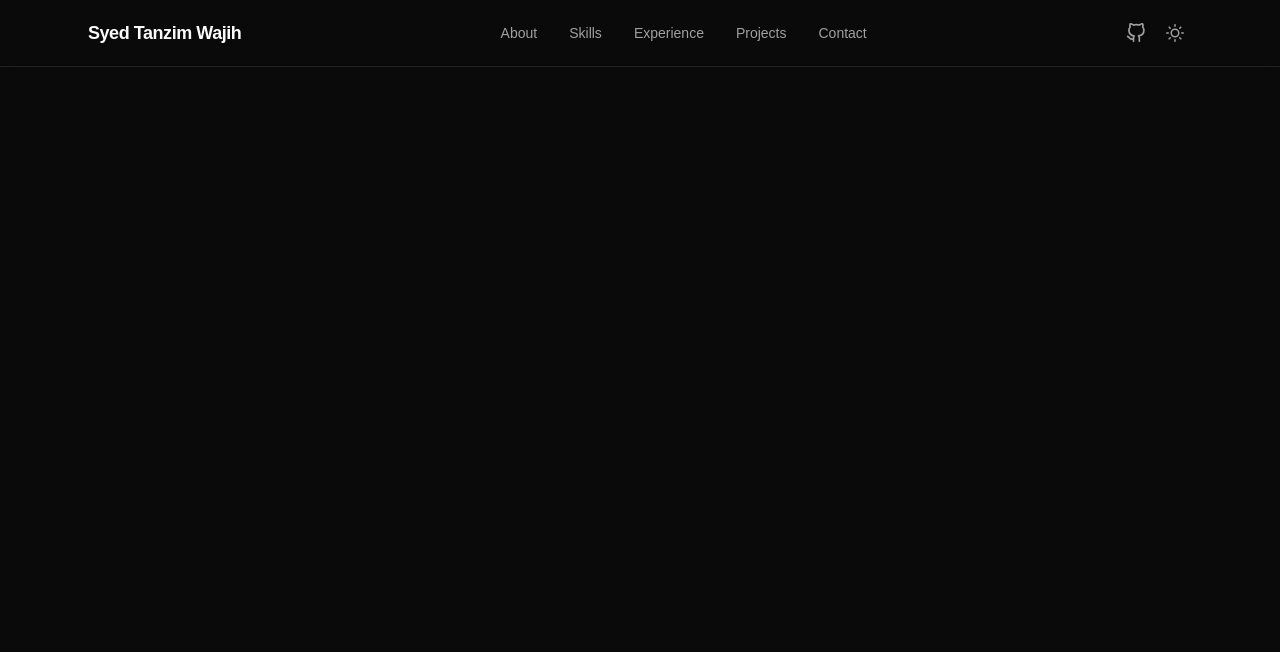
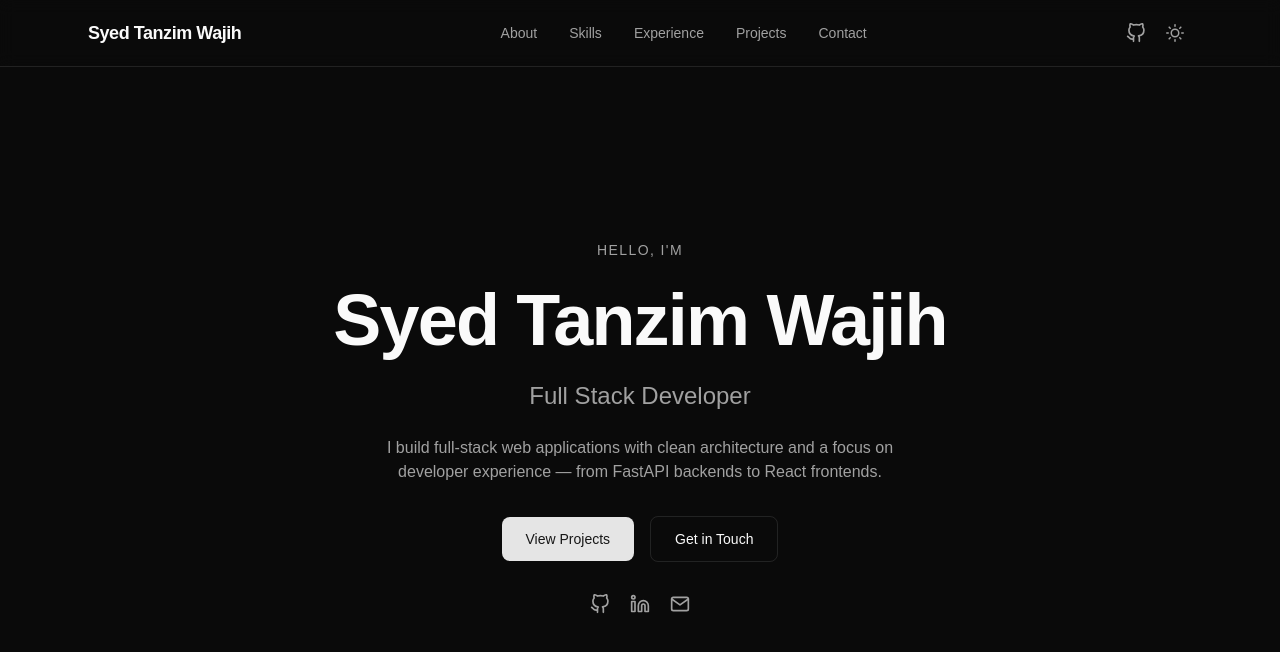
Before and after one commit to SyedTanzim/my-portfolio2, a React (Vite) app: page / in a window 1280 px wide. Shown: the top 652 px of the page. Built offline with nearby package versions, Linux system fonts and the light colour scheme.

Commit message:
feat(hero): add animated hero section with CTA buttons and social links

```diff
--- a/src/App.tsx
+++ b/src/App.tsx
@@ -1,6 +1,7 @@
 import '@/index.css'
 import { useState } from 'react'
 import Navbar from '@/components/Navbar'
+import Hero from './components/Hero'
 
 function App() {
   const [isDark, setIsDark] = useState(true)
@@ -10,7 +11,7 @@ function App() {
       <div className="min-h-screen bg-background text-foreground">
         <Navbar isDark={isDark} onToggle={() => setIsDark(prev => !prev)} />
         <main>
-          {/* Hero */}
+          <Hero />
           {/* About */}
           {/* Skills */}
           {/* Experience */}
--- /dev/null
+++ b/src/components/Hero.tsx
@@ -0,0 +1,79 @@
+import { motion } from 'framer-motion'
+import { FiGithub, FiLinkedin, FiMail } from 'react-icons/fi'
+import { name, tagline, socialLinks } from '@/data/resume'
+
+// Icon map — matches the icon string in resume.ts to an actual component
+const iconMap: Record<string, React.ReactNode> = {
+  FiGithub:   <FiGithub size={20} />,
+  FiLinkedin: <FiLinkedin size={20} />,
+  FiMail:     <FiMail size={20} />,
+}
+
+export default function Hero() {
+  return (
+    <section
+      id="hero"
+      className="flex min-h-[90vh] flex-col items-center justify-center px-6 text-center"
+    >
+      <motion.div
+        initial={{ opacity: 0, y: 30 }}
+        animate={{ opacity: 1, y: 0 }}
+        transition={{ duration: 0.6 }}
+        className="max-w-3xl space-y-6"
+      >
+        {/* Greeting */}
+        <p className="text-sm font-medium uppercase tracking-widest text-muted-foreground">
+          Hello, I&apos;m
+        </p>
+
+        {/* Name */}
+        <h1 className="text-5xl font-bold tracking-tight md:text-7xl">
+          {name}
+        </h1>
+
+        {/* Tagline */}
+        <p className="text-xl text-muted-foreground md:text-2xl">
+          {tagline}
+        </p>
+
+        {/* Description */}
+        <p className="mx-auto max-w-xl text-base text-muted-foreground">
+          I build full-stack web applications with clean architecture and a focus on
+          developer experience — from FastAPI backends to React frontends.
+        </p>
+
+        {/* CTA Buttons */}
+        <div className="flex flex-wrap items-center justify-center gap-4 pt-2">
+          <a
+            href="#projects"
+            className="rounded-md bg-primary px-6 py-3 text-sm font-medium text-primary-foreground transition-opacity hover:opacity-90"
+          >
+            View Projects
+          </a>
+          <a
+            href="#contact"
+            className="rounded-md border border-border px-6 py-3 text-sm font-medium transition-colors hover:bg-accent"
+          >
+            Get in Touch
+          </a>
+        </div>
+
+        {/* Social Links */}
+        <div className="flex items-center justify-center gap-5 pt-2">
+          {socialLinks.map((link) => (
+            <a
+              key={link.label}
+              href={link.url}
+              target="_blank"
+              rel="noopener noreferrer"
+              className="text-muted-foreground transition-colors hover:text-foreground"
+              aria-label={link.label}
+            >
+              {iconMap[link.icon]}
+            </a>
+          ))}
+        </div>
+      </motion.div>
+    </section>
+  )
+}
```
